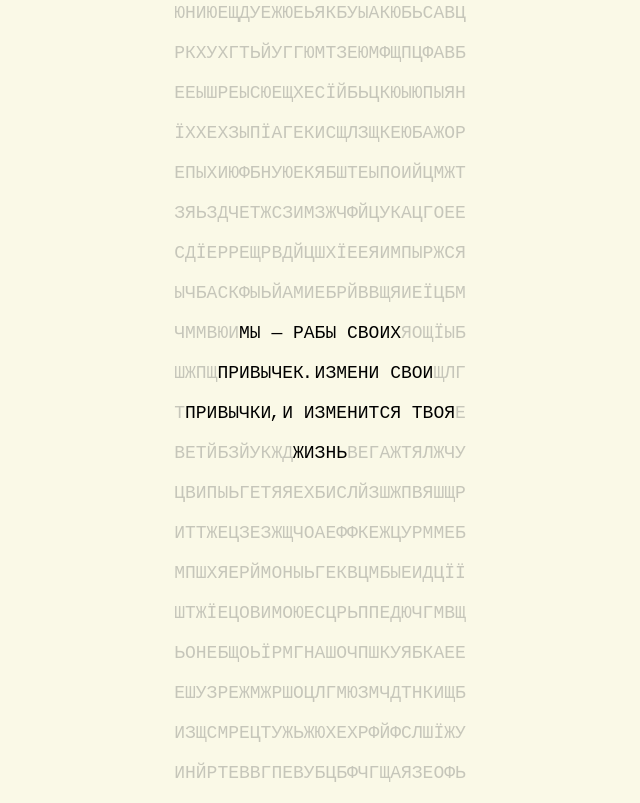
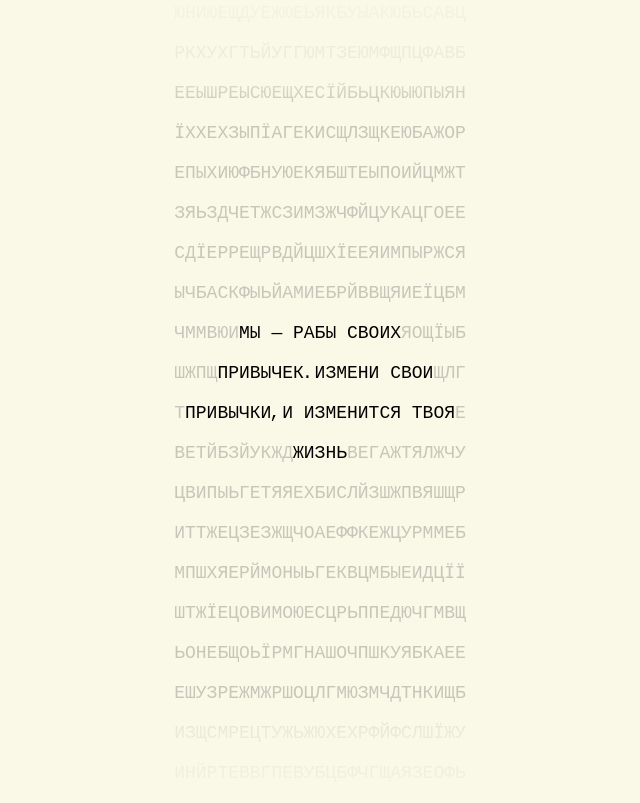
Before and after one commit to MikeKoval/cordova-motivate-app2, a website: page www/index.html in a window 1280 px wide. Shown: the whole page, without its empty margins (320-960 px from the left). Drawn offline with Linux system fonts and the light colour scheme.

```diff
--- a/www/assets/js/board.js
+++ b/www/assets/js/board.js
@@ -109,7 +109,7 @@
             this.cols[index].draw();
         }
 
-        this.drawGradient();
+        // this.drawGradient();
 
         return this;
     }
--- a/www/index.html
+++ b/www/index.html
@@ -42,6 +42,21 @@
 
             <!--<h1>Apache Cordova</h1>-->
             <!--<div id="deviceready" class="blink">-->
+        <div class="overlay" style="
+            width: 100%;
+            height: 100px;
+            background: linear-gradient(rgba(250, 249, 231, 0.9) 0%, rgba(250, 249, 231, 0.7) 70%, rgba(250, 249, 231 , 0.1) 100%);
+            /* height: 100%; */
+            position: absolute;
+        "></div>
+        <div class="overlay" style="
+            width: 100%;
+            height: 100px;
+            background: linear-gradient(rgba(250, 249, 231, 0.1) 0%, rgba(250, 249, 231, 0.7) 30%, rgba(250, 249, 231, 0.9) 100%);
+            /* height: 100%; */
+            position: absolute;
+            bottom:0
+        "></div>
                 <canvas id="example"></canvas>
                 <!--<p class="event listening">Connecting to Device</p>-->
                 <!--<p class="event received">Device is Ready</p>-->
```
